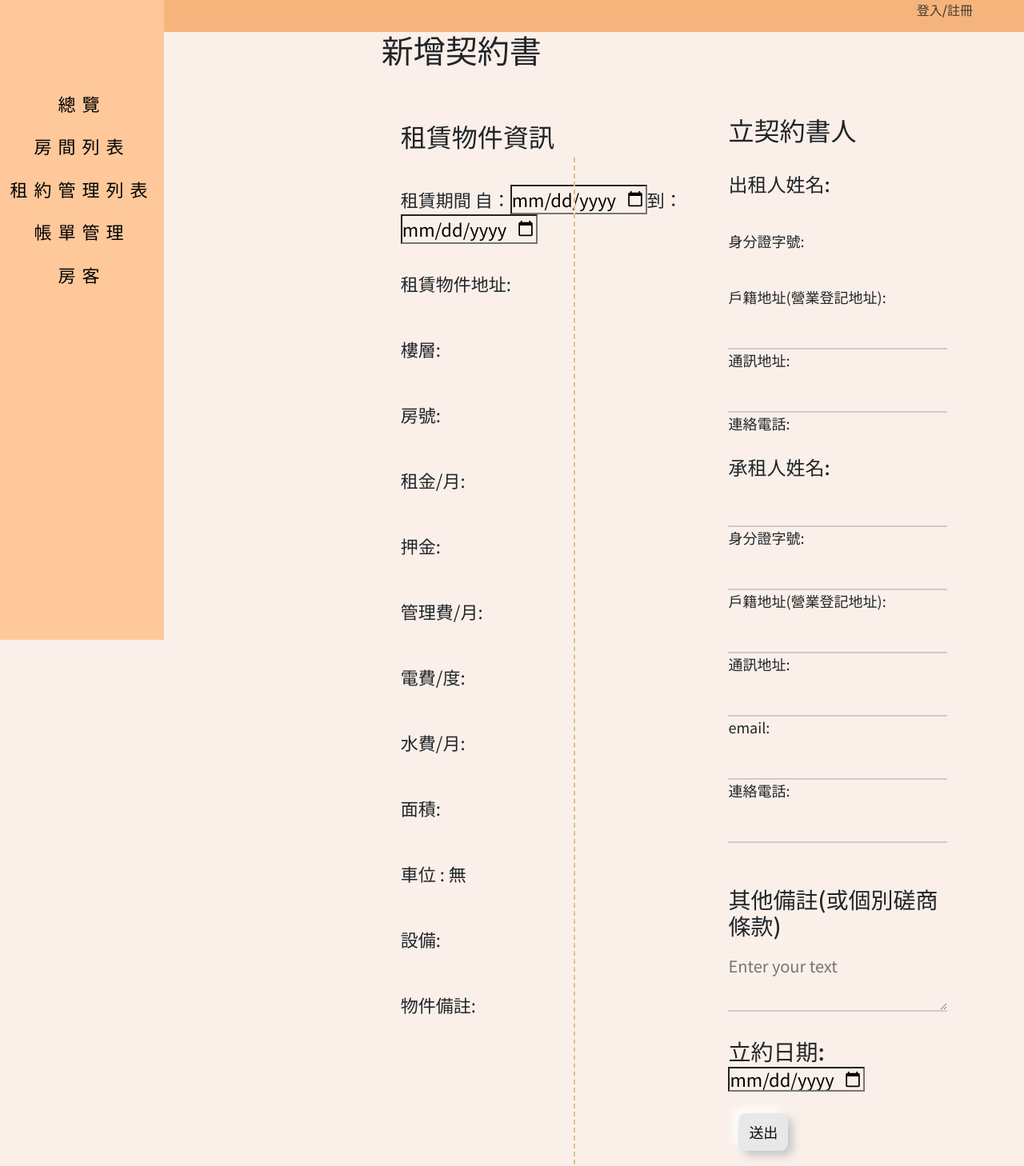
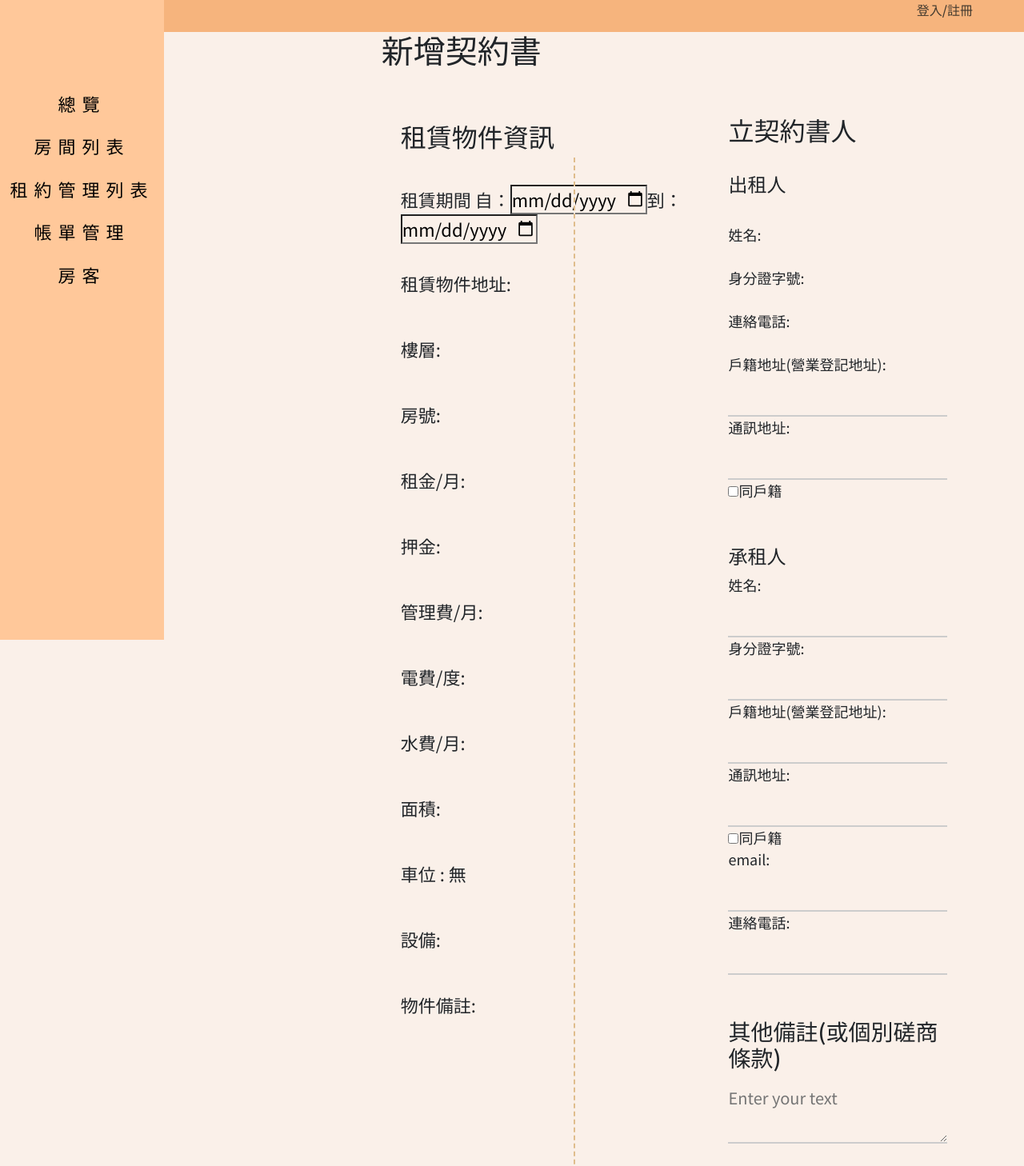
Before and after one commit to Jiuan1231456/F_rent, a Vue app: page /contractAdd in a window 1280 px wide. Shown: the top 1458 px of the page at 80% size. Built offline with nearby package versions, Linux system fonts and the light colour scheme.

Commit message:
新增同戶籍地功能綁定

```diff
--- a/src/views/ContractAdd.vue
+++ b/src/views/ContractAdd.vue
@@ -44,6 +44,8 @@ export default {
             parking: false,
             equip: "",
             r_other: "",
+            sameAsHomeAddress: false,//出租方同戶籍地使用
+            sameAsHomeAddress_2: false//承租方同戶籍地使用
 
 
 
@@ -113,6 +115,18 @@ export default {
             console.log(data);
         });
         },
+         //出租方複製地址方法
+    copyAddress() {
+        if (this.sameAsHomeAddress) {
+            this.owner_contact_address = this.owner_home_address;
+        }
+        },
+    //承租方複製地址方法
+    copyAddress2() {
+        if (this.sameAsHomeAddress_2) {
+            this.tenant_contact_address = this.tenant_home_address;
+        }
+      },
     },
 
     components: {
@@ -178,20 +192,28 @@ export default {
                 <h2>立契約書人</h2>
                 <div class="Info">
                     <br>
-                    <h4>出租人姓名:</h4>
-                    <p>{{ loginObj.ownerName }}</p>
+                    <h4>出租人</h4>
                     <br>
-                    身分證字號: <p> {{ loginObj.ownerIdentity }}</p>
+                    姓名: {{ loginObj.ownerName }}
+                    <br>
+                    <br>
+                    身分證字號: {{ loginObj.ownerIdentity }}
+                    <br>
+                    <br>
+                    <!-- 這邊房東電話不建議寫死，因為註冊電話應該可以和連絡電話不一樣，，建議再器樂的SQL表另外新增owner_phone欄位而不是直接引用註冊的電話 -->
+                    連絡電話:{{ loginObj.ownerPhone }}
+                    <br>
                     <br>
                     戶籍地址(營業登記地址): <input type="text" v-model="owner_home_address" class="input-box">
                     <br>
                     通訊地址: <input type="text" v-model="owner_contact_address" class="input-box">
                     <br>
-                    <!-- 這邊房東電話不建議寫死，因為註冊電話應該可以和連絡電話不一樣，，建議再器樂的SQL表另外新增owner_phone欄位而不是直接引用註冊的電話 -->
-                    連絡電話:{{ loginObj.ownerPhone }}
+                    <input type="checkbox" v-model="sameAsHomeAddress" @change="copyAddress">同戶籍
                     <br>
                     <br>
-                    <h4>承租人姓名:</h4> <input type="text" v-model="tenant_name" class="input-box"
+                    <br>
+                    <h4>承租人</h4>
+                    姓名:<input type="text" v-model="tenant_name" class="input-box"
                         style="font-weight: bold; font-size: 20px;">
                     <br>
                     身分證字號: <input type="text" v-model="tenant_identity" class="input-box">
@@ -199,21 +221,13 @@ export default {
                     戶籍地址(營業登記地址): <input type="text" v-model="tenant_home_address" class="input-box">
                     <br>
                     通訊地址: <input type="text" v-model="tenant_contact_address" class="input-box">
+                    <input type="checkbox" v-model="sameAsHomeAddress_2" @change="copyAddress2">同戶籍
                     <br>
                     email: <input type="text" v-model="tenant_email" class="input-box">
                     <br>
                     連絡電話: <input type="text" v-model="tenant_phone" class="input-box">
                 </div>
                 <br>
-                <!-- <h3>契約中止</h3>
-                <div class="cut">
-                    <br>
-                    中止原因: <input type="text" v-model="cut_reason" class="input-box">
-                    <br>
-                    違約金: <input type="text" v-model="cut_p" class="input-box">
-                    <br>
-                    中止日期: <input type="text" v-model="cut_date" class="input-box">
-                </div> -->
                 <br>
                 <h3>其他備註(或個別磋商條款)</h3>
                 <div class="input-wrapper">
```
